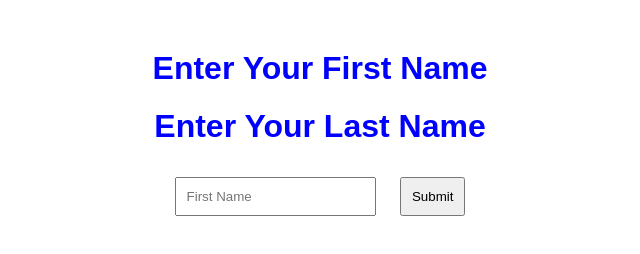
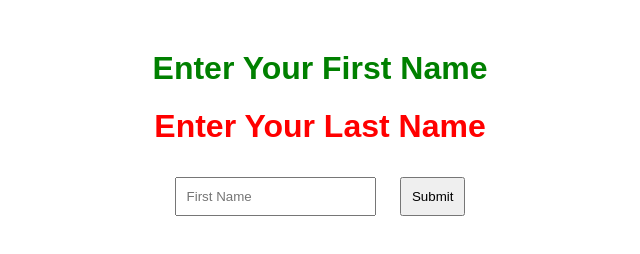
Before and after one commit to meliodorou/meliodorou.github.io, a plain HTML site: page FamagustaRunners.html in a window 1280 px wide. Shown: the whole page, without its empty margins (320-960 px from the left). Drawn offline with Linux system fonts and the light colour scheme.

Commit message:
Update FamagustaRunners.html

```diff
--- a/FamagustaRunners.html
+++ b/FamagustaRunners.html
@@ -12,8 +12,8 @@
 </head>
 <body>
 
-    <h1 style="color:blue;">Enter Your First Name</h1>
-    <h1 style="color:blue;">Enter Your Last Name</h1>
+    <h1 style="color:green;">Enter Your First Name</h1>
+    <h1 style="color:red;">Enter Your Last Name</h1>
     <form id="name-form">  <!-- Correct form ID -->
         <input type="text" id="first-name" name="first_name" required placeholder="First Name">
         <button type="submit">Submit</button>
```
